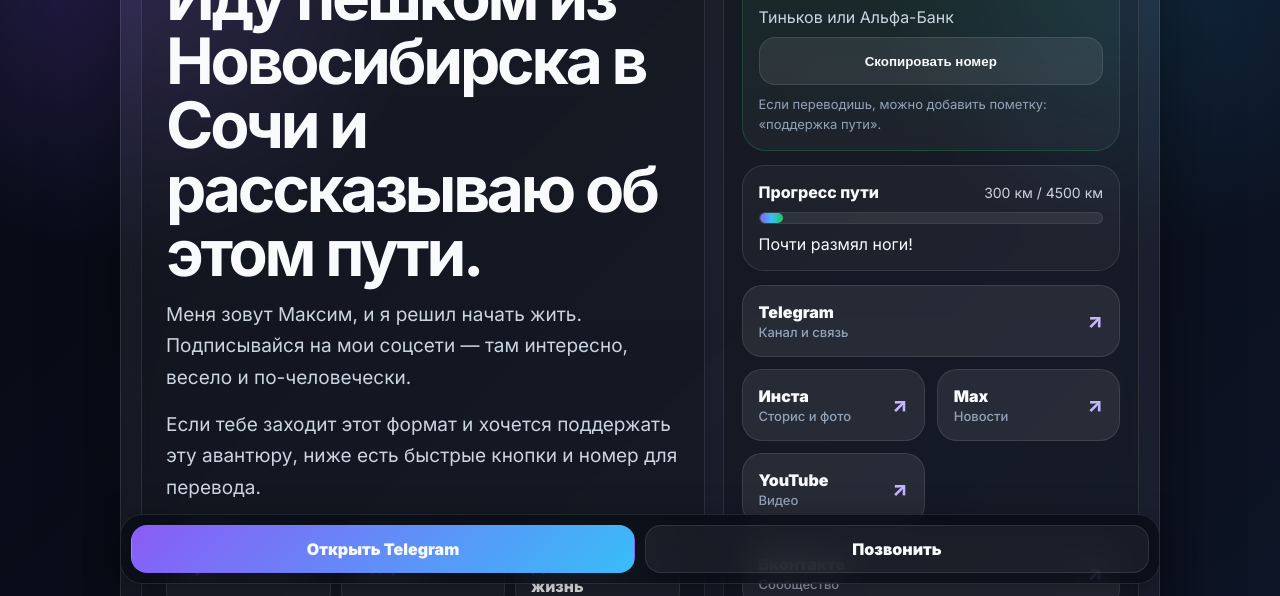
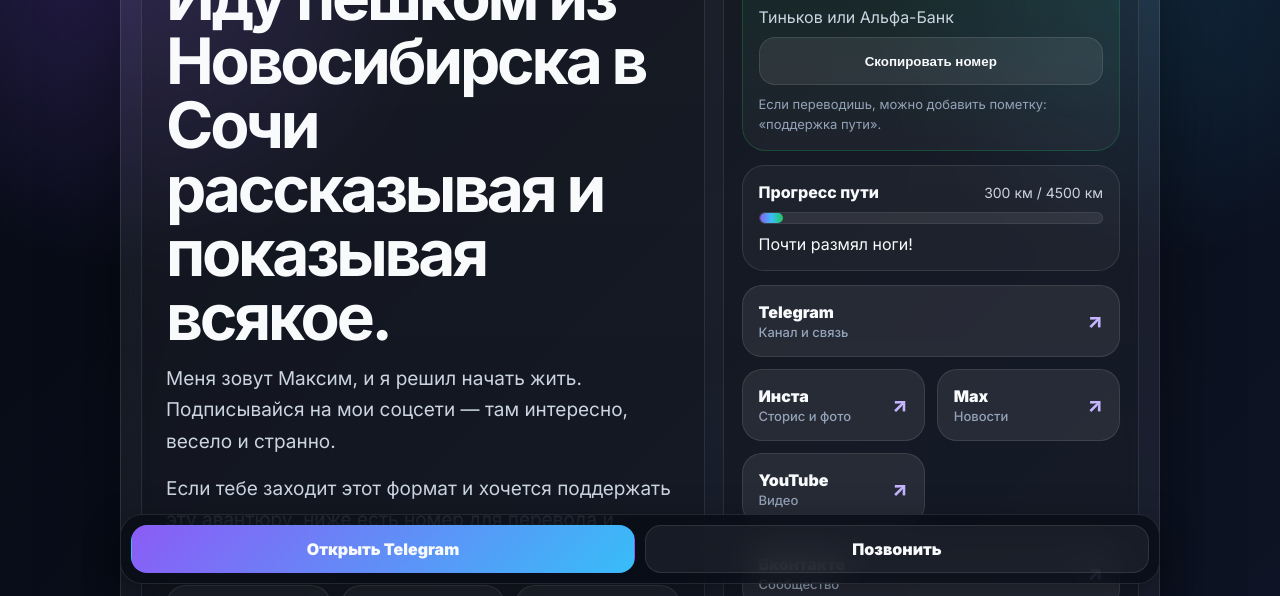
Before and after one commit to aMaxm/nsk-sochi, a plain HTML site: page index.html in a window 1280 px wide. Shown: the part 204-800 px from the top of the page. Drawn offline with nearby package versions, Linux system fonts and the light colour scheme.

Commit message:
Update index.html

```diff
--- a/index.html
+++ b/index.html
@@ -403,13 +403,13 @@
       phone: '+7 903 999-37-78',
       tel: '+79039993778',
       bank: 'Тиньков или Альфа-Банк',
-      title: 'Иду пешком из Новосибирска в Сочи и рассказываю об этом пути.',
-      intro1: 'Меня зовут Максим, и я решил начать жить. Подписывайся на мои соцсети — там интересно, весело и по-человечески.',
-      intro2: 'Если тебе заходит этот формат и хочется поддержать эту авантюру, ниже есть быстрые кнопки и номер для перевода.',
+      title: 'Иду пешком из Новосибирска в Сочи рассказывая и показывая всякое.',
+      intro1: 'Меня зовут Максим, и я решил начать жить. Подписывайся на мои соцсети — там интересно, весело и странно.',
+      intro2: 'Если тебе заходит этот формат и хочется поддержать эту авантюру, ниже есть номер для перевода и кнопки соц.сетей.',
       route: 'Новосибирск → Сочи',
-      fact1: 'Путь + контент',
-      fact2: 'В дороге',
-      fact3: 'Движение и жизнь',
+      fact1: 'Идущий в закат',
+      fact2: 'Весело шагаю',
+      fact3: 'Движение - жизнь',
       progressWalked: 300,
       progressTotal: 4500,
       progressNote: 'Почти размял ноги!',
@@ -417,7 +417,7 @@
       currentLat: 55.314305,
       currentLng: 78.386528,
       currentPlace: 'Барабинск',
-      mapZoom: 9,
+      mapZoom: 7,
       mapUrlLabel: 'Где сейчас:',
       instagram: 'https://www.instagram.com/max_with.axe?igsh=bzR3ZjUxeHVjM3o2',
       max: 'https://max.ru/join/-mFm-zJv_NyvI00oZNuhqrVzyemBKFloo9gY_Mk6cU8',
```
